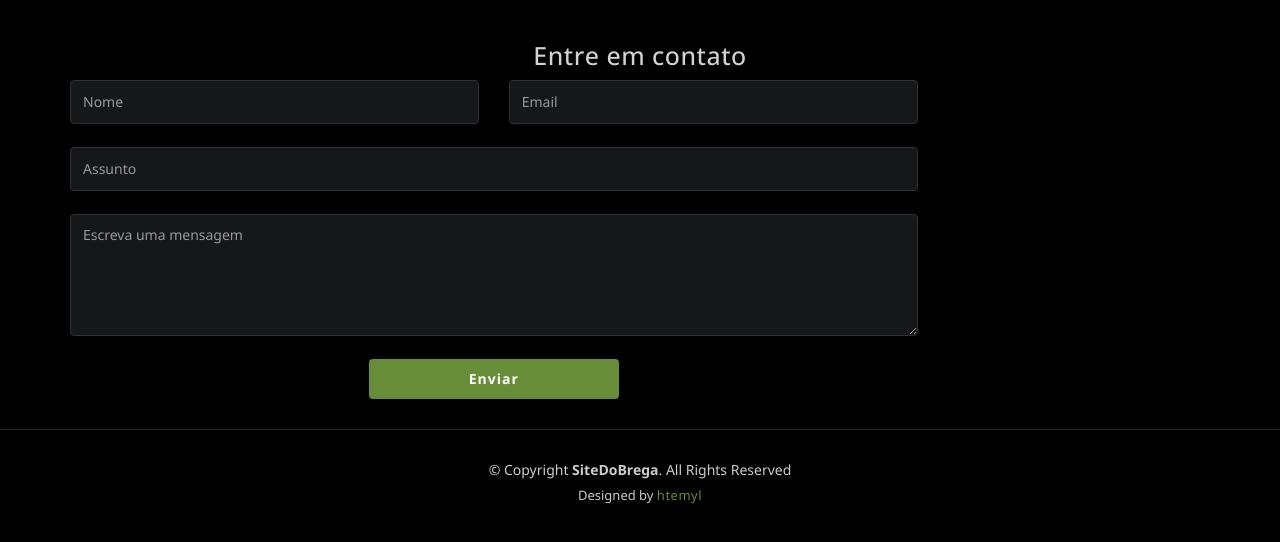
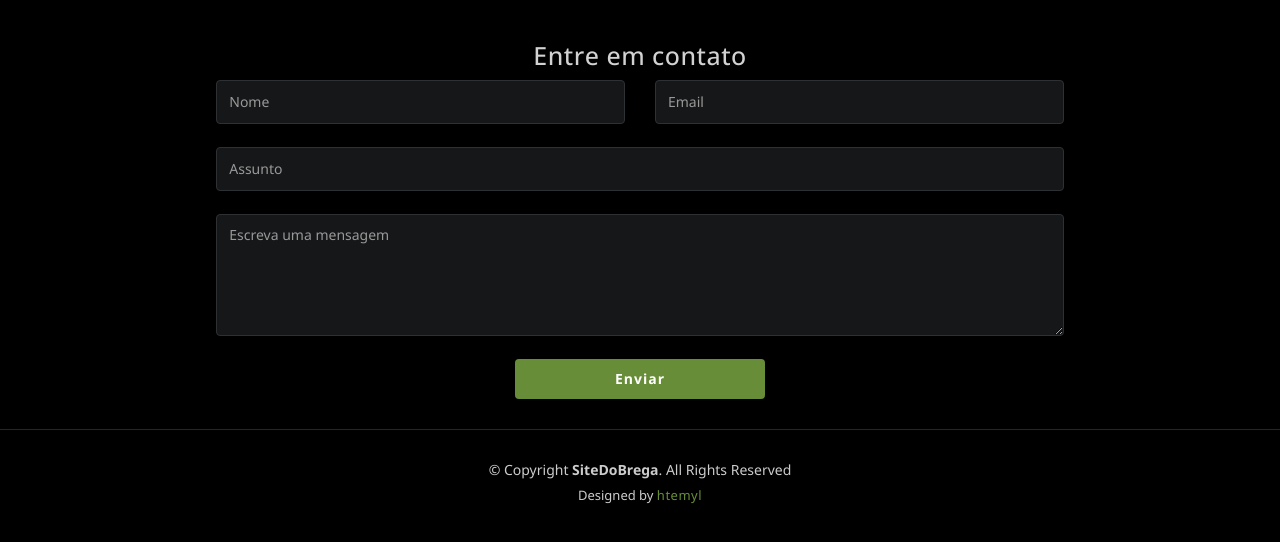
Before and after one commit to emmillylins/SitedoBrega, a website: page contact.html in a window 1280 px wide. Shown: the part 98-640 px from the top of the page. Drawn offline with nearby package versions, Linux system fonts and the light colour scheme.

Commit message:
Update main.css

```diff
--- a/assets/css/main.css
+++ b/assets/css/main.css
@@ -508,9 +508,11 @@ a:hover {
 # CONTATO
 --------------------------------------------------------------*/
 
-.contact .form {
-  display: flex;
-  justify-content: center;
+@media (min-width: 1200px) {
+  .contact .row {
+    display: flex;
+    justify-content: center;
+  }
 }
 
 .contact h2 {
```
